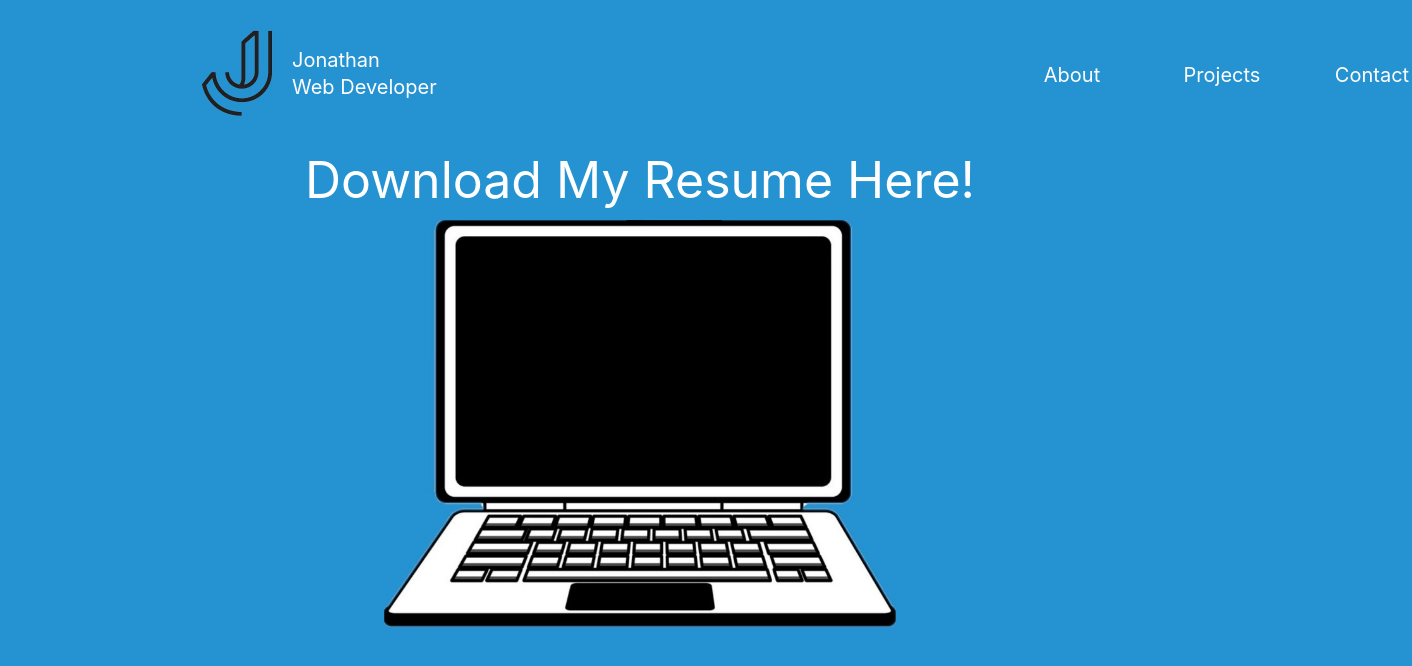
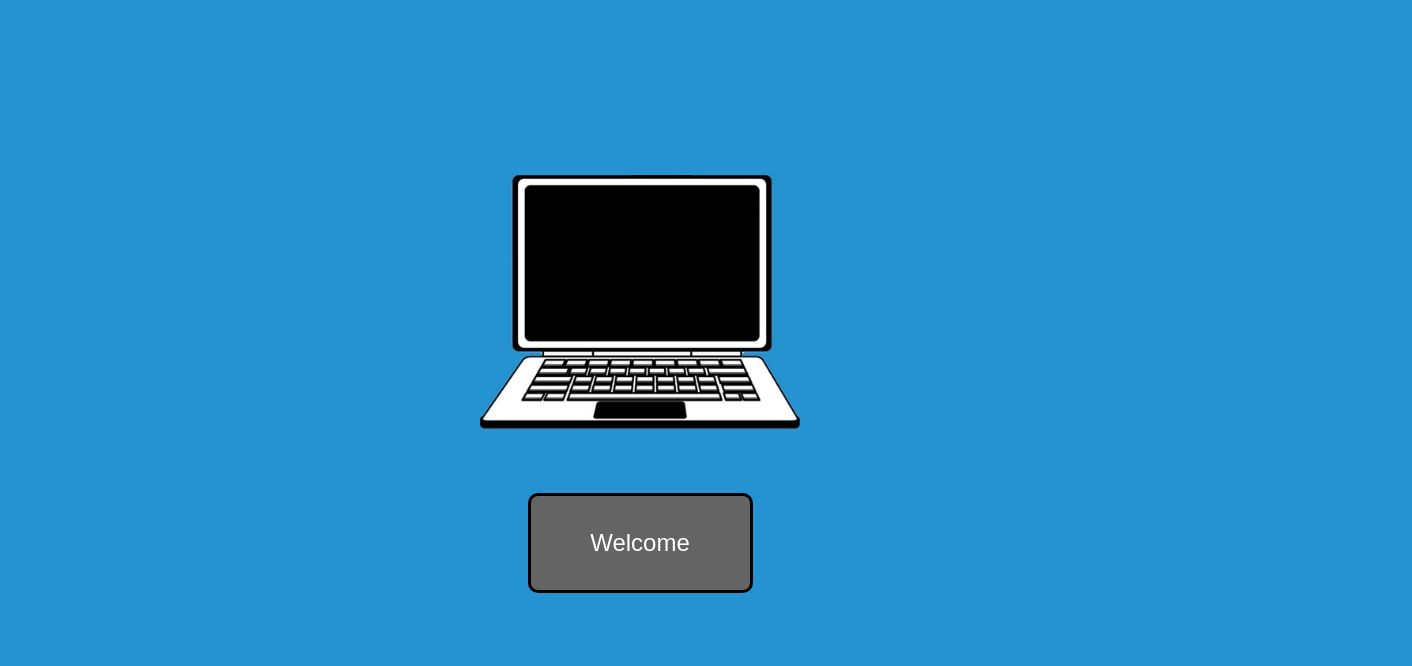
Before and after one commit to JonTrader/jontrader.github.io, a React (Create React App) app: page / in a window 1280 px wide. Shown: the top 666 px of the page, 1412 px wide, since content can reach past the window. Built offline with nearby package versions, Linux system fonts and the light colour scheme.

Commit message:
added welcome page (before home page) and added animations to welcome, home pages and navigation bar

```diff
--- a/src/App.js
+++ b/src/App.js
@@ -1,4 +1,5 @@
 import React from 'react';
+import Welcome from './Pages/Components/Welcome';
 import Home from './Pages/Components/Home';
 import About from'./Pages/Components/About';
 import Projects from './Pages/Components/Projects';
@@ -13,10 +14,11 @@ export default function App()
     <div>
         <Router>
             <Switch>
-                <Route path="/" exact component={Home} />
-                <Route path="/contact" component={Contact} />
-                <Route path="/about" component={About} />
-                <Route path="/projects" component={Projects} />
+                <Route path="/" exact component={Welcome} />
+                <Route path="/home" exact component={Home} />
+                <Route path="/contact" exact component={Contact} />
+                <Route path="/about" exact component={About} />
+                <Route path="/projects" exact component={Projects} />
             </Switch>
         </Router>
     </div>
--- a/src/Pages/CSS/About.css
+++ b/src/Pages/CSS/About.css
@@ -1,11 +1,7 @@
-.main
+
+.about-center
 {
-
-    margin-top: 125px;
-    display: flex;
-    flex-direction: column;
-    align-items: center;
-    justify-content: center;
+    margin-top: 50px;
 }
 
 
@@ -13,13 +9,14 @@
 {
     background-color: inherit;
     border: 5px solid rgba(0, 0, 0, 0.4);
-    height: 600px;
+    height: 700px;
     width: 750px;
+    margin: 0px auto;
 }
 
 .photo
 {
-    position: absolute;
+    float: left;
     border: 2px solid white;
     height: 200px;
     width: 200px;
@@ -29,8 +26,7 @@
 
 .phototext
 {
-    background-color: inherit;
-    position: absolute;
+    background-color: white;
     margin-top: 25px;
     margin-left: 225px;
     height: 175px;
--- a/src/Pages/CSS/Home.css
+++ b/src/Pages/CSS/Home.css
@@ -1,6 +1,33 @@
 *
 {
   background-color: #2593D1;
+}
+
+
+.center
+{
+  margin-top: 50px;
+  width: 100%;
+  display: flex;
+  flex-direction: column;
+  align-items: center;
+  animation-name: center-animation;
+  animation-duration: 3s;
+  animation-timing-function: ease-out;
+  animation-fill-mode: forwards;
+}
+
+@keyframes center-animation
+{
+  0% {opacity: 0;}
+  100% {opacity: 1;}
+}
+
+.link
+{
+  font-size: 50px;
+  color: #ffffff;
+  text-decoration: none;
 }
 
 .laptop
@@ -10,20 +37,3 @@
   height: 40%;
   width: 40%;
 }
-
-
-.center
-{
-  display: flex;
-  flex-direction: column;
-  align-items: center;
-  justify-content: center;
-  font-size: 50px;
-  color: white;
-}
-
-.link
-{
-  color: #ffffff;
-  text-decoration: none;
-}
--- a/src/Pages/CSS/Navigation.css
+++ b/src/Pages/CSS/Navigation.css
@@ -6,9 +6,9 @@ ul
 
 .bar
 {
-  background-color: #2593D1;
   height: 150px;
   width: 100%;
+
 }
 
 .box
@@ -17,7 +17,17 @@ ul
   height: 100px;
   width: 75%;
   margin-top: 25px;
-  margin-left: 15%;
+  margin-left: 12.5%;
+  animation-name: box-animation;
+  animation-duration: 1s;
+  animation-timing-function: ease-out;
+  animation-fill-mode: forwards;
+}
+
+@keyframes box-animation
+{
+  0%{ transform: translateY(-250px); }
+  100%{ transform: translateY(auto); }
 }
 
 .logo
@@ -60,7 +70,7 @@ ul
   font-size: 20px;
   text-align: center;
   text-decoration: none;
-  margin-left: 800px;
+  margin-left: 950px;
   top: 50%;
   -ms-transform: translateY(-50%);
   transform: translateY(-50%);
@@ -77,7 +87,7 @@ ul
   font-size: 20px;
   text-align: center;
   text-decoration: none;
-  margin-left: 950px;
+  margin-left: 1075px;
   top: 50%;
   -ms-transform: translateY(-50%);
   transform: translateY(-50%);
@@ -95,7 +105,7 @@ ul
   font-size: 20px;
   text-align: center;
   text-decoration: none;
-  margin-left: 1100px;
+  margin-left: 1200px;
   top: 50%;
   -ms-transform: translateY(-50%);
   transform: translateY(-50%);
--- /dev/null
+++ b/src/Pages/CSS/Welcome.css
@@ -0,0 +1,65 @@
+.welcome
+{
+    padding-bottom: 50px;
+    width: 50%;
+    height: 500px;
+    margin: 125px auto;
+    text-align: center;
+    text-decoration: none;
+}
+
+.welcome-laptop
+{
+    width: 50%;
+    margin: 50px auto;
+    animation-name: laptop-animation;
+    animation-duration: 2s;
+    animation-fill-mode: forwards;
+}
+
+@keyframes laptop-animation
+{
+    0%{ transform: translateY(-500px); }
+    100%{ transform: translateY(auto); }
+}
+
+.welcome-btn
+{
+    color: white;
+    display: block;
+    border: 3px solid rgb(0, 0, 0);
+    border-radius: 10px;
+    background-color: rgb(100, 100, 100);
+    margin: 10px auto;
+    width: 225px;
+    height: 100px;
+    font-size: 24px;
+    animation-name: btn-animation;
+    animation-duration: 2s;
+    animation-fill-mode: forwards;
+}
+
+.welcome-btn:hover
+{
+    color: black;
+    background-color: rgb(255, 255, 255);
+}
+
+@keyframes btn-animation
+{
+    0%{ transform: translateX(-1000px); }
+    100%{ transform: translateX(auto); }
+}
+
+.link-welcome
+{
+    text-decoration: none;
+}
+
+
+
+@keyframes welcome-link
+{
+    0% {opacity: 0}
+    100% {opacity: 1}
+}
--- a/src/Pages/Components/About.js
+++ b/src/Pages/Components/About.js
@@ -12,18 +12,18 @@ export default class About extends React.Component {
         return (
             <div>
             <Navigation />
-        <div className="main">
-            <div className="square">
-                <img src={photo} className="photo" alt=""/>
-                <p className="phototext">Lorem ipsum dolor sit amet, consectetur adipiscing elit, sed do eiusmod tempor incididunt ut labore
+            <div className="about-center">
+                <div className="square">
+                    <img src={photo} className="photo" alt=""/>
+                    <p className="phototext">Lorem ipsum dolor sit amet, consectetur adipiscing elit, sed do eiusmod tempor incididunt ut labore
                     et dolore magna aliqua. Ut enim ad minim veniam, quis nostrud exercitation ullamco laboris nisi ut
                     aliquip ex ea commodo consequat. Duis aute irure dolor in reprehenderit in voluptate velit esse cillum dolore
                     eu fugiat nulla pariatur. Excepteur sint occaecat cupidatat non proident, sunt in culpa qui officia deserunt
                     mollit anim id est laborum.
-                </p>
+                    </p>
 
+                </div>
             </div>
-        </div>
         </div>
         );
     }
--- a/src/Pages/Components/Home.js
+++ b/src/Pages/Components/Home.js
@@ -26,7 +26,6 @@ export default class Home extends React.Component {
                     <img src={logo} className="laptop" alt="logo" />
                 </div>
             </div>
-
         </div>
         );
     }
--- a/src/Pages/Components/Navigation.js
+++ b/src/Pages/Components/Navigation.js
@@ -8,7 +8,7 @@ export default function Nav()
     return (
         <header className="bar">
             <div className="box">
-            <Link to="/">
+               <Link to="/home">
                   <img src={jlogo} className="logo" alt=""/>
                   <h3 className="jon">Jonathan Montoya</h3>
                   <h3 className="webdev">Web Developer</h3>
@@ -29,6 +29,4 @@ export default function Nav()
             </div>
          </header>
       );
-
-
 }
--- /dev/null
+++ b/src/Pages/Components/Welcome.js
@@ -0,0 +1,24 @@
+import React from 'react';
+import logo from '../Images/laptop.jpg';
+import '../CSS/Welcome.css';
+import { Link } from 'react-router-dom';
+
+export default class Welcome extends React.Component {
+
+
+    render() {
+
+        return (
+
+        <div className="welcome">
+            <img src={logo} alt="" className="welcome-laptop"/>
+                <Link to="/home" className="link-welcome">
+                    <button className="welcome-btn">
+                        Welcome
+                    </button>
+                </Link>
+        </div>
+        );
+    }
+
+}
```
Lines whose indentation alone changed are shown as unchanged.
